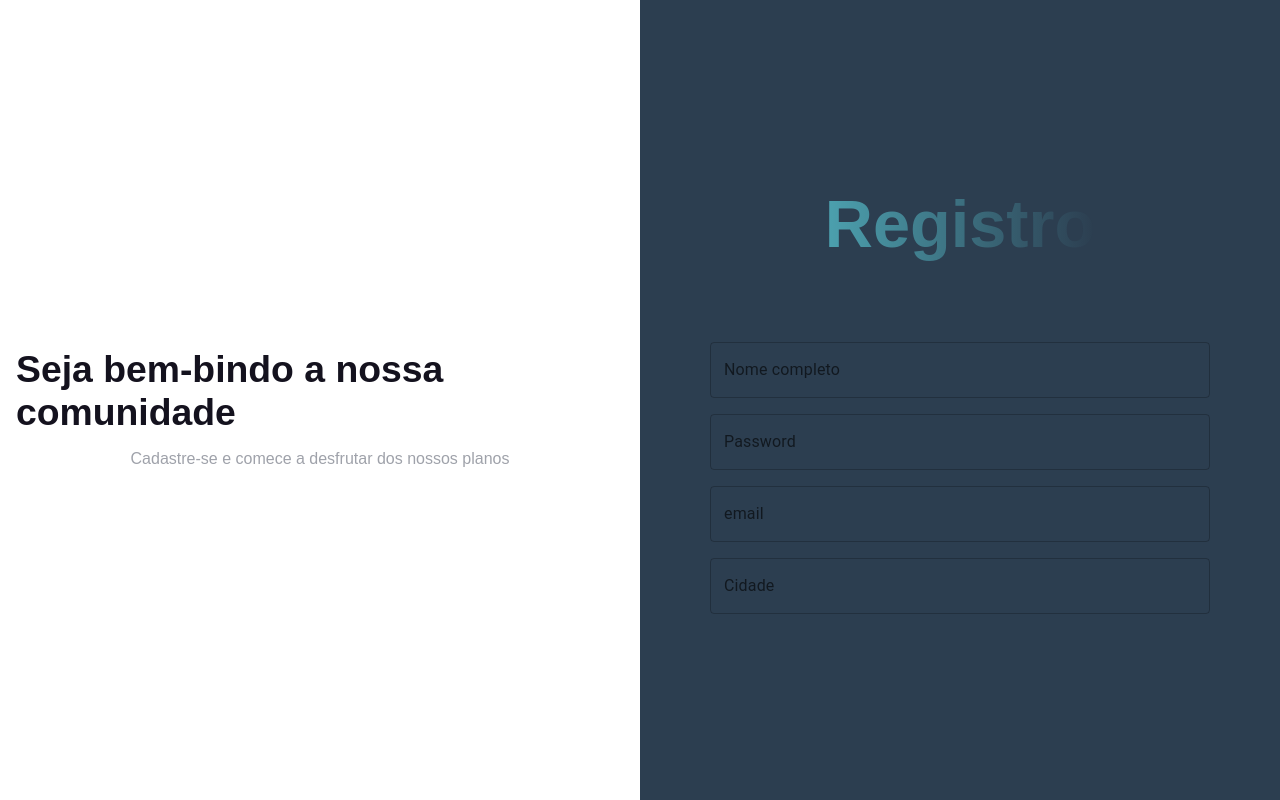
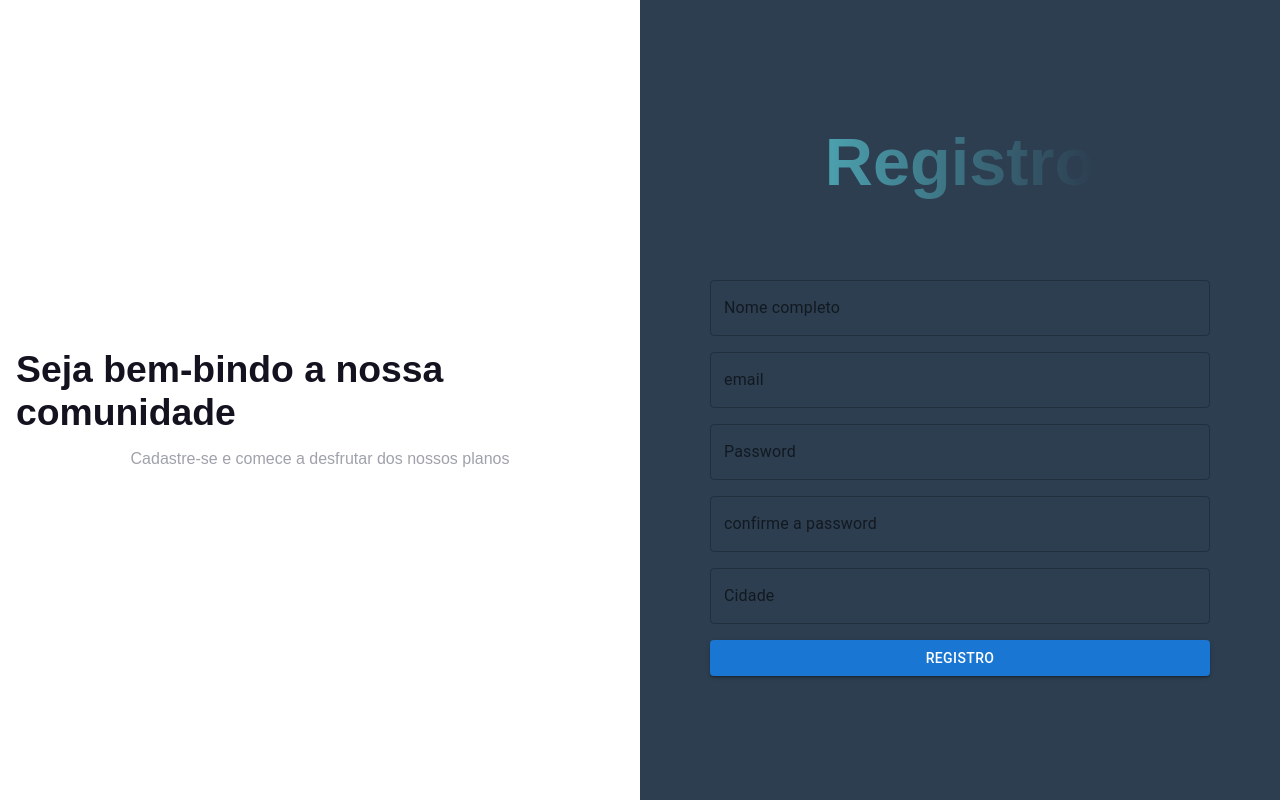
Before and after one commit to MarioBatalha/dashboard, a React (Create React App) app: page /Sign-up in a window 1280 px wide. Built offline with nearby package versions, Linux system fonts and the light colour scheme.

Commit message:
update inputs

```diff
--- a/package.json
+++ b/package.json
@@ -8,6 +8,7 @@
     "@material-ui/core": "^4.12.3",
     "@material-ui/data-grid": "^4.0.0-alpha.37",
     "@material-ui/icons": "^4.11.2",
+    "@mui/icons-material": "^5.0.3",
     "@mui/material": "^5.0.3",
     "@testing-library/jest-dom": "^5.14.1",
     "@testing-library/react": "^11.2.7",
--- a/src/components/Board/index.jsx
+++ b/src/components/Board/index.jsx
@@ -5,7 +5,7 @@ const Board = () => {
     <div className="board">
       <span className="board__title">Quadros de vendas</span>
       <table className="board__table">
-        <tr>
+        <tr className="board__table__i">
           <th>Producto</th>
           <th>Preço</th>
           <th>Desconto</th>
--- a/src/components/InputRegister/index.jsx
+++ b/src/components/InputRegister/index.jsx
@@ -1,6 +1,7 @@
 import * as React from 'react';
 import Box from '@mui/material/Box';
 import TextField from '@mui/material/TextField';
+import Button from '@mui/material/Button';
 
 const InputRegister = () => {
   return (
@@ -11,12 +12,23 @@ const InputRegister = () => {
         margin: '2rem',
       }}
     >
-    <TextField  sx={{
+      <TextField
+        sx={{
           marginTop: '1rem',
         }}
         fullWidth
         label="Nome completo"
-    id="fullWidth" />
+        id="fullWidth"
+      />
+      <TextField
+        sx={{
+          marginTop: '1rem',
+        }}
+        fullWidth
+        label="email"
+        type="email"
+        id="fullWidth"
+      />
       <TextField
         sx={{
           marginTop: '1rem',
@@ -24,24 +36,38 @@ const InputRegister = () => {
         fullWidth
         label="Password"
         type="password"
-    id="fullWidth" />
+        id="fullWidth"
+      />
       <TextField
         sx={{
           marginTop: '1rem',
         }}
         fullWidth
-    label="email"
-    type="email"
-    id="fullWidth" />
+        label="confirme a password"
+        type="password"
+        id="fullWidth"
+      />
       <TextField
         sx={{
           marginTop: '1rem',
         }}
         fullWidth
         label="Cidade"
-    id="fullWidth" />
+        id="fullWidth"
+      />
+
+      <Button
+        sx={{
+          width: 500,
+          maxWidth: '100%',
+          marginTop: '1rem',
+        }}
+        variant="contained"
+      >
+        Registro
+      </Button>
     </Box>
   );
-}
+};
 
 export default InputRegister;
--- a/src/components/InputWithIcon/index.jsx
+++ b/src/components/InputWithIcon/index.jsx
@@ -1,8 +1,7 @@
 import * as React from 'react';
 import Box from '@mui/material/Box';
 import TextField from '@mui/material/TextField';
-import { Person, Keyboard } from '@material-ui/icons'
-
+import Button from '@mui/material/Button';
 
 const InputWithIcon = () => {
   return (
@@ -13,12 +12,14 @@ const InputWithIcon = () => {
         margin: '2rem',
       }}
     >
-      <TextField  sx={{
+      <TextField
+        sx={{
           marginTop: '1rem',
         }}
         fullWidth
         label="email"
-      id="fullWidth" />
+        id="fullWidth"
+      />
       <TextField
         sx={{
           marginTop: '1rem',
@@ -26,9 +27,21 @@ const InputWithIcon = () => {
         fullWidth
         label="Password"
         type="password"
-      id="fullWidth" />
+        id="fullWidth"
+      />
+
+      <Button
+        sx={{
+          width: 500,
+          maxWidth: '100%',
+          marginTop: '1rem',
+        }}
+        variant="contained"
+      >
+        Entrar
+      </Button>
     </Box>
   );
-}
+};
 
 export default InputWithIcon;
--- a/src/components/Sidebar/index.jsx
+++ b/src/components/Sidebar/index.jsx
@@ -17,7 +17,7 @@ const Sidebar = () => {
             <h3 className="sidebar__title">Menu</h3>
             <li className="sidebar__list__item">
               <AccountBalanceWallet className="sidebar__icon" />
-              Minha carteira
+              Carteira
             </li>
             <li className="sidebar__list__item">
               <Timeline className="sidebar__icon" />
--- a/src/components/Sidebar/style.css
+++ b/src/components/Sidebar/style.css
@@ -23,11 +23,12 @@
 .sidebar__list {
   list-style: none;
   padding: 0.3rem;
+  display: flex;
+  flex-direction: column;
 }
 
 .sidebar__list__item {
   padding: 0.3rem;
-  width: 10rem;
   cursor: pointer;
   display: flex;
   align-items: center;
```
Also changed, not shown: src/components/Topbar/index.jsx (+2 -5 lines), 1 other file (tests, documents, lock files or other folders). Lines whose indentation alone changed are shown as unchanged.
